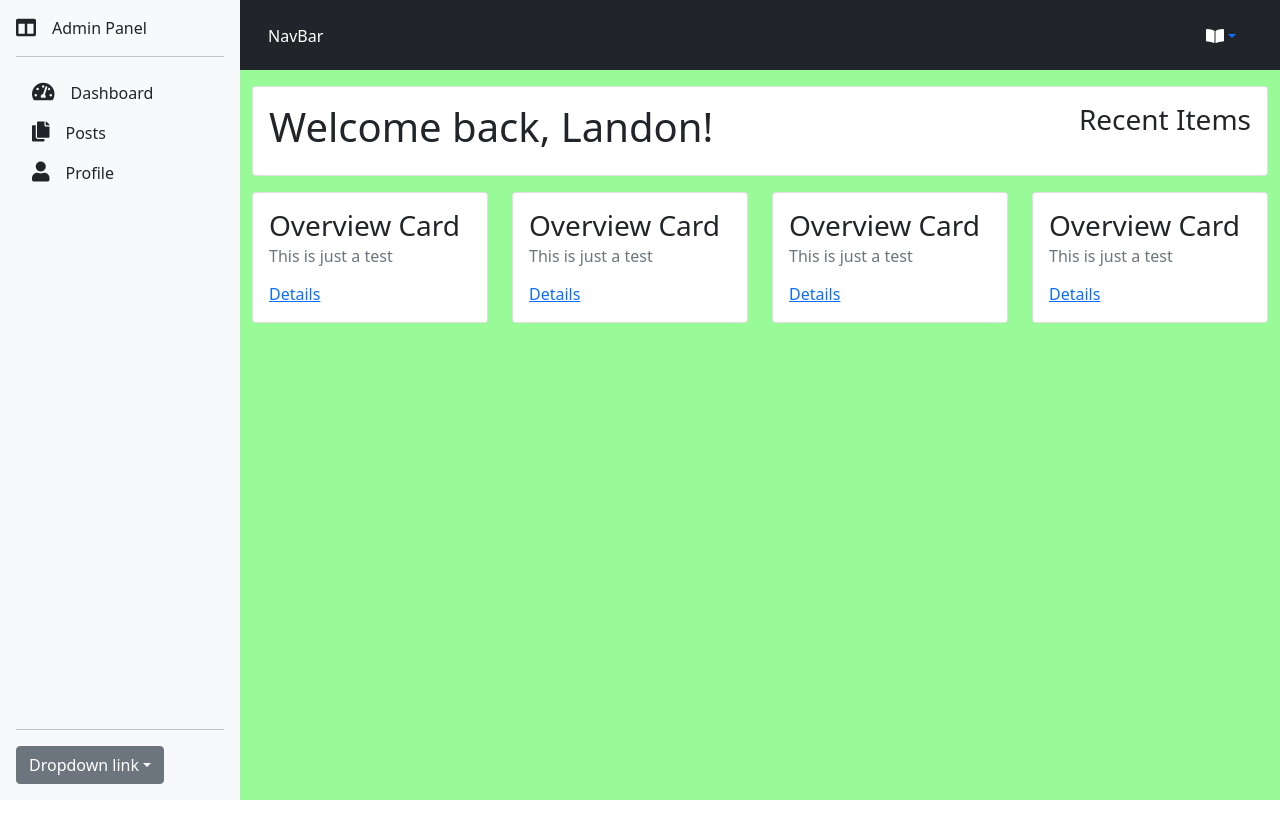
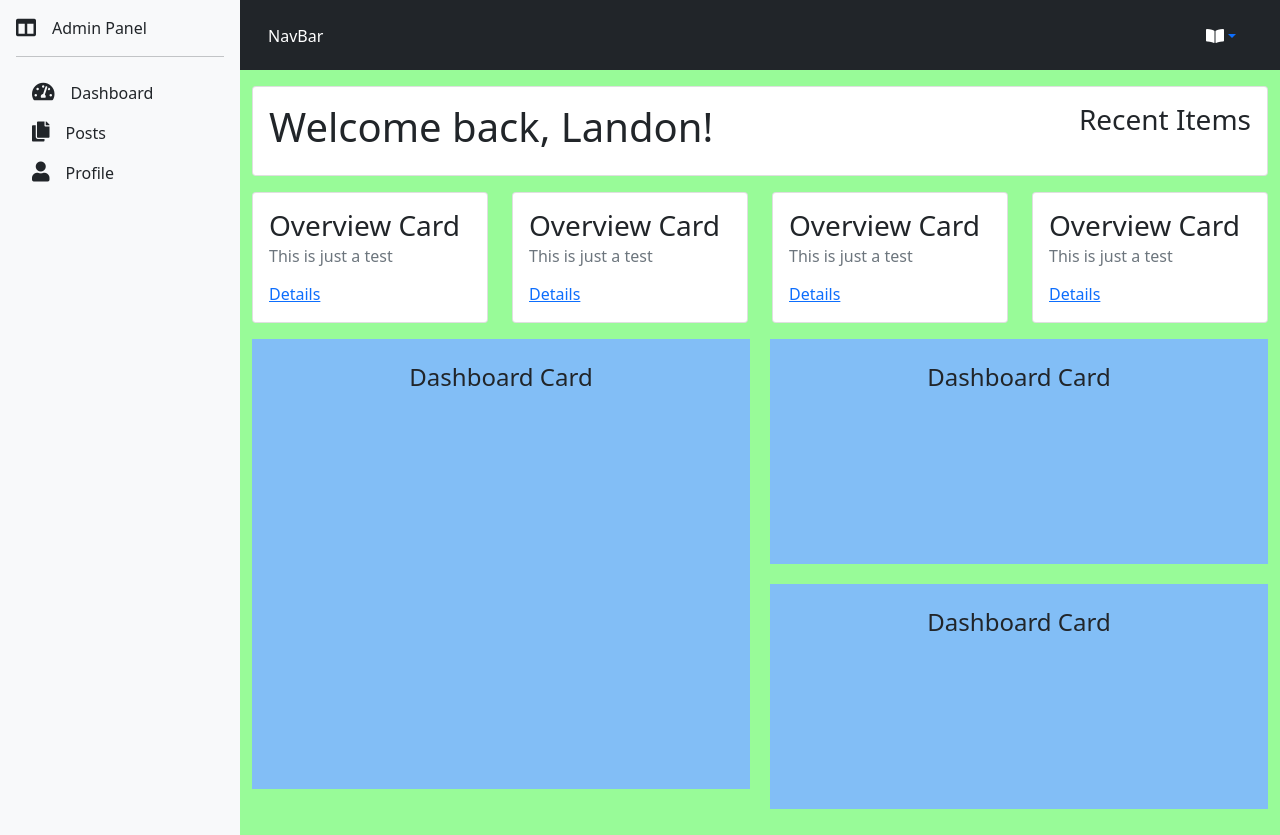
Before and after one commit to IslandTeki18/islandteki_blogadmin, a React (Create React App) app: page /dashboard in a window 1280 px wide. Before the commit the page ends 800 px from the top, so only its background shows below. Built offline with nearby package versions, Linux system fonts and the light colour scheme.

Commit message:
dashbaord changes

```diff
--- a/src/app/sidebar/Sidebar.jsx
+++ b/src/app/sidebar/Sidebar.jsx
@@ -27,40 +27,6 @@ const Sidebar = () => {
                         </li>
                     ))}
                 </ul>
-                <hr />
-                <div className="dropdown">
-                    <a
-                        className="btn btn-secondary dropdown-toggle"
-                        href="!#"
-                        role="button"
-                        id="dropdownMenuLink"
-                        data-bs-toggle="dropdown"
-                        aria-expanded="false"
-                    >
-                        Dropdown link
-                    </a>
-
-                    <ul
-                        className="dropdown-menu text-small shadow"
-                        aria-labelledby="dropdownMenuLink"
-                    >
-                        <li>
-                            <a className="dropdown-item" href="!#">
-                                Action
-                            </a>
-                        </li>
-                        <li>
-                            <a className="dropdown-item" href="!#">
-                                Another action
-                            </a>
-                        </li>
-                        <li>
-                            <a className="dropdown-item" href="!#">
-                                Something else here
-                            </a>
-                        </li>
-                    </ul>
-                </div>
             </div>
         </div>
     );
--- /dev/null
+++ b/src/components/dashboardCard/DashboardCard.jsx
@@ -0,0 +1,12 @@
+import React from "react";
+import "./DashboardCard.scss";
+
+const DashboardCard = () => {
+    return (
+        <div className="dkDashboardCard">
+            <h4>Dashboard Card</h4>
+        </div>
+    );
+};
+
+export default DashboardCard;
--- /dev/null
+++ b/src/components/dashboardCard/DashboardCard.scss
@@ -0,0 +1,24 @@
+.dkDashboardCard {
+    display: flex;
+    flex-direction: column;
+    align-items: center;
+    width: 100%;
+    background-color: #82bef6;
+    margin-bottom: 20px;
+    -webkit-column-break-inside: avoid;
+    padding: 24px;
+    box-sizing: border-box;
+    height: auto;
+}
+
+.dkDashboardCard:first-child {
+    height: 450px;
+}
+
+.dkDashboardCard:nth-child(2) {
+    height: 225px;
+}
+
+.dkDashboardCard:nth-child(3) {
+    height: 225px;
+}
--- a/src/views/dashboardView/DashboardView.jsx
+++ b/src/views/dashboardView/DashboardView.jsx
@@ -1,6 +1,7 @@
 import React from "react";
 import "./DashboardView.scss";
 import OverviewCard from "../../components/overviewCards/OverviewCards";
+import DashboardCard from "../../components/dashboardCard/DashboardCard";
 
 const DashboardView = () => {
     function renderWelcomeHeaderRow() {
@@ -48,12 +49,22 @@ const DashboardView = () => {
             </div>
         );
     }
+
+    function renderDashboardCards() {
+        return (
+            <div className="py-3 main-cards">
+                <DashboardCard />
+                <DashboardCard />
+                <DashboardCard />
+            </div>
+        );
+    }
     return (
         <div className="dkDashboardView">
             <div className="container">
                 {renderWelcomeHeaderRow()}
                 {renderOverviewCardsRow()}
-                {/* Blog Post Row */}
+                {renderDashboardCards()}
             </div>
         </div>
     );
--- a/src/views/dashboardView/DashboardView.scss
+++ b/src/views/dashboardView/DashboardView.scss
@@ -6,4 +6,8 @@
         background-color: lightblue;
         color: #4c4c4c;
     }
+    .main-cards {
+        column-count: 2;
+        column-gap: 20px;
+    }
 }
```
